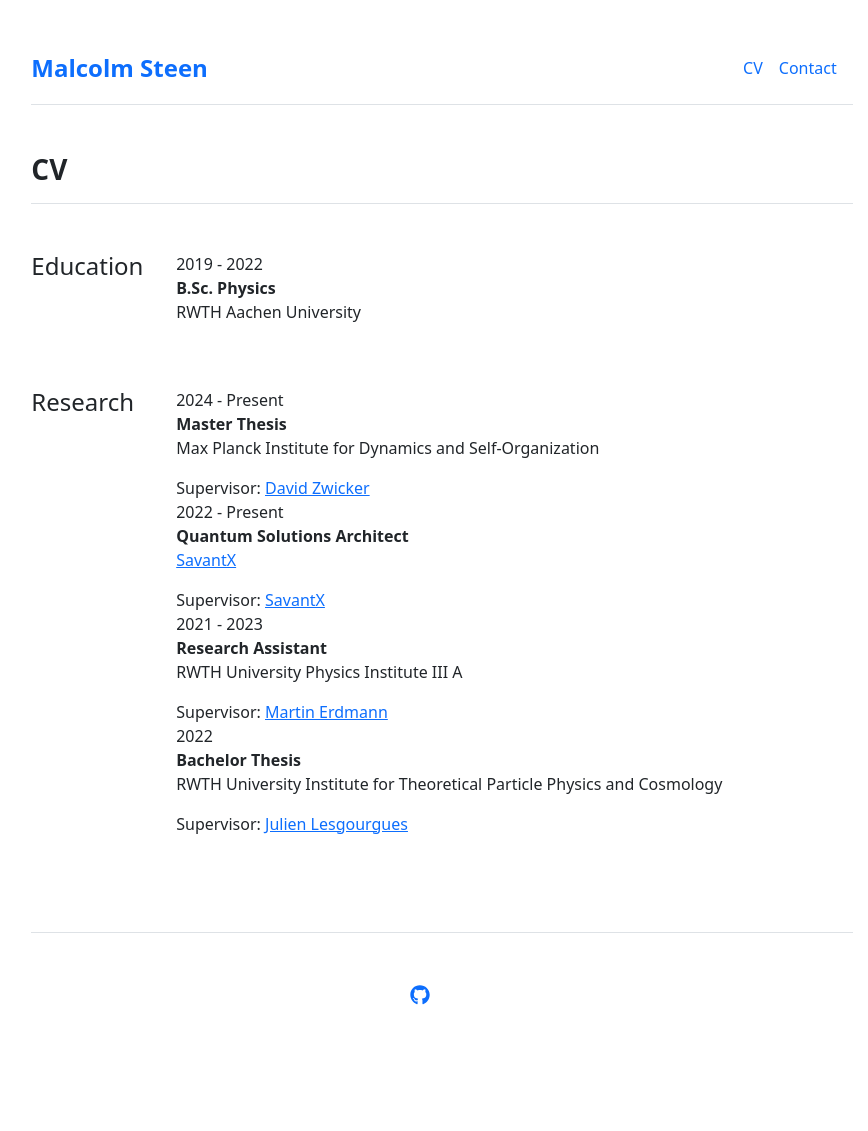
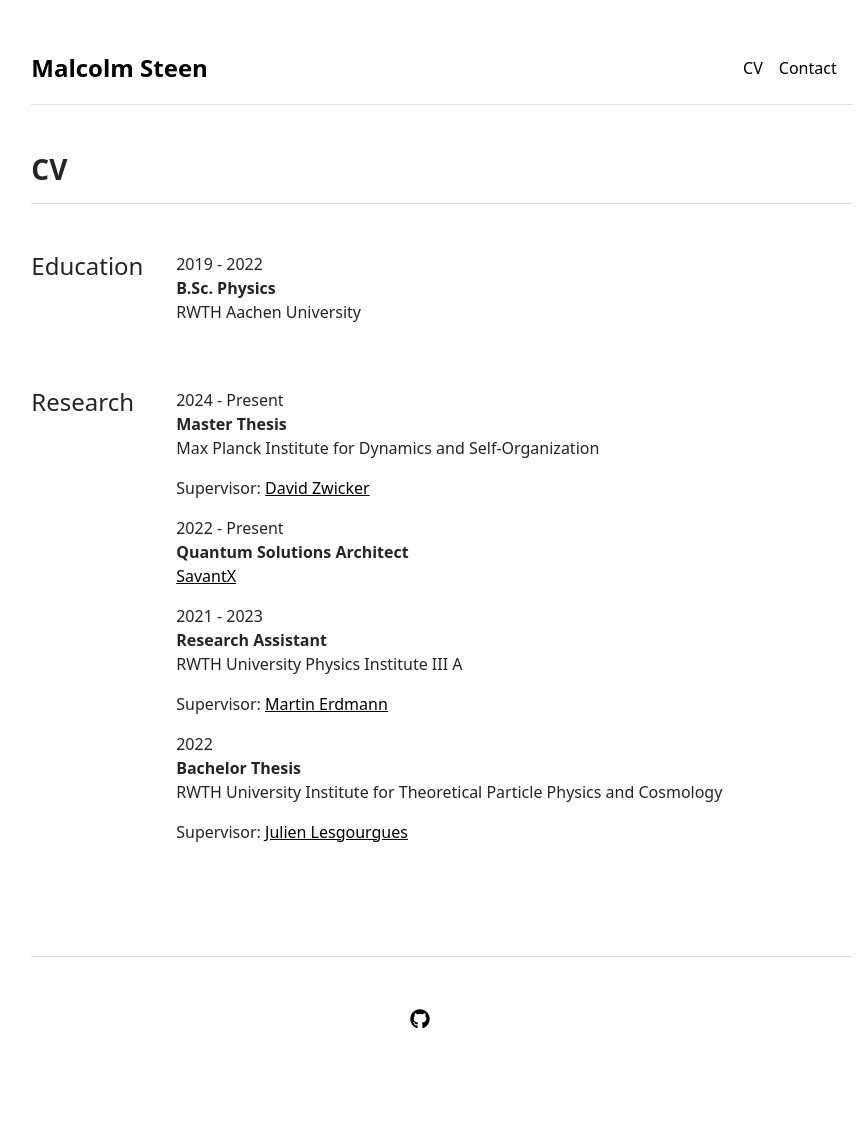
Before and after one commit to steenmalcolm/malcolmsteen, a Jekyll site: the page built from cv.md, in a window 1280 px wide. Shown: the whole page, without its empty margins (198-1066 px from the left). Built offline with Jekyll 4.4.1, drawn with Linux system fonts in a browser that asks for light colours; before the commit the page ends 1107 px from its top, so only the background shows below that.

Commit message:
Hyperlinks remain black and change formatting

```diff
--- a/_data/cv/academic-experience.yml
+++ b/_data/cv/academic-experience.yml
@@ -10,9 +10,6 @@
     name: 'SavantX'
     url: 'https://www.savantx.com/'
   year: '2022 - Present'
-  supervisor:
-    name: 'SavantX'
-    url: 'https://www.savantx.com/'
 
 - title: 'Research Assistant'
   description: 'RWTH University Physics Institute III A'
--- a/_layouts/cv.html
+++ b/_layouts/cv.html
@@ -35,9 +35,10 @@ layout: default
         <p>{{ section.description }}</p>
         {% endif %}
         {% if section.supervisor %}
-        Supervisor: <a href="{{ section.supervisor.url }}" target="_blank" rel="noopener">
-          {{ section.supervisor.name }}
-        </a>
+        <p>
+          Supervisor: <a href="{{ section.supervisor.url }}" target="_blank" rel="noopener">
+            {{ section.supervisor.name }}
+          </a></p>
         {% endif %}
         {% endfor %}
       </div>
--- a/assets/css/main.css
+++ b/assets/css/main.css
@@ -0,0 +1,4 @@
+a {
+    color: black;
+    text-decoration: underline;
+}
```
